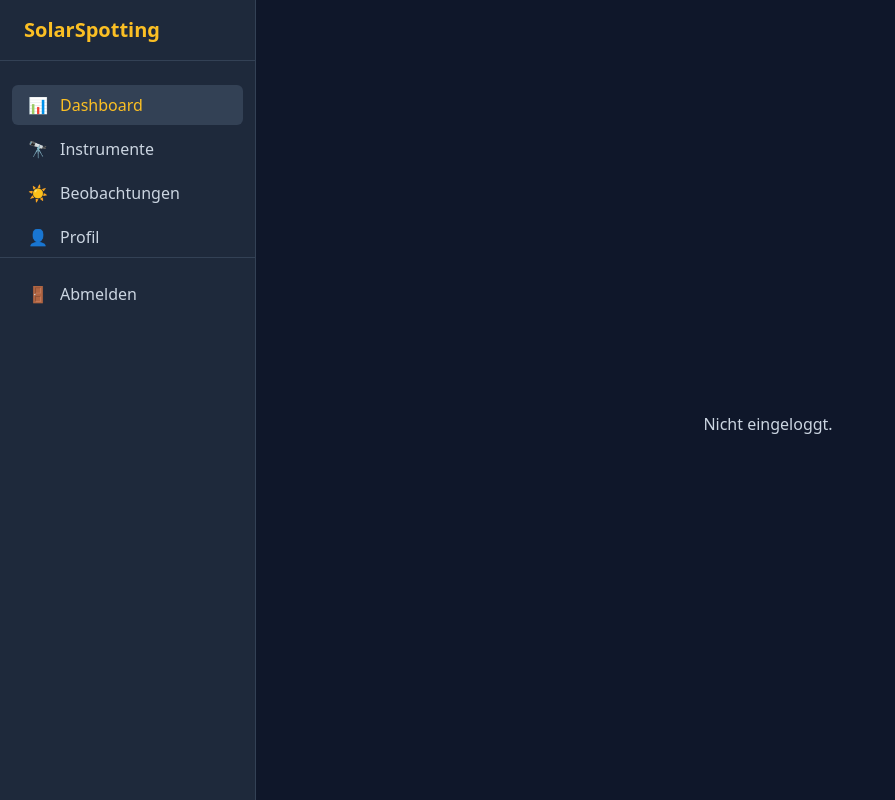
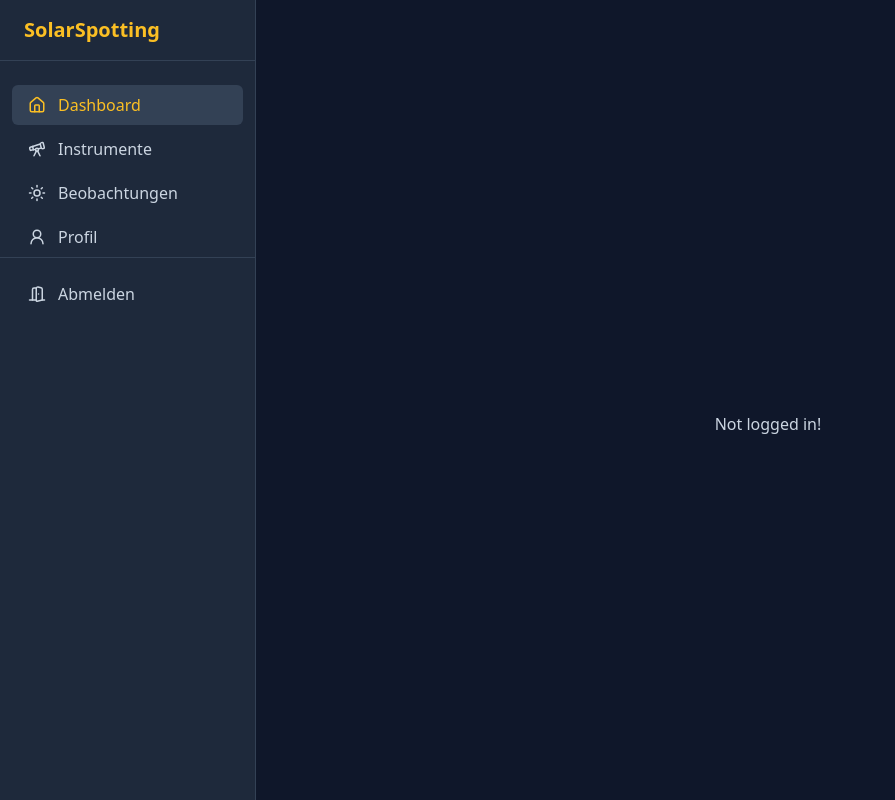
Before and after one commit to Shinidani-Dev/solarspotting-app, a Next.js app in the folder frontend/: page /dashboard in a window 1280 px wide. Shown: the whole page, without its empty margins (0-895 px from the left). Built offline with nearby package versions, Linux system fonts and the light colour scheme; no server answers.

Commit message:
S-32: extract all possible components and keep them in components folder

```diff
--- a/frontend/package.json
+++ b/frontend/package.json
@@ -14,7 +14,8 @@
     "next": "13.5.4",
     "axios": "^1.4.0",
     "react-icons": "^4.8.0",
-    "nookies": "2.5.2"
+    "nookies": "2.5.2",
+    "lucide-react": "0.503.0"
   },
   "devDependencies": {
     "autoprefixer": "^10.4.14",
--- a/frontend/src/app/(authenticated)/dashboard/page.js
+++ b/frontend/src/app/(authenticated)/dashboard/page.js
@@ -1,8 +1,11 @@
 'use client';
 
+import LinkButton from '@/components/ui/buttons/LinkButton';
 import { useAuth } from '@/hooks/useAuth';
-import Link from 'next/link';
 import { useState, useEffect } from 'react';
+import { Sun, Telescope } from 'lucide-react';
+import CardWrapper from '@/components/ui/cards/CardWrapper';
+import Card from '@/components/ui/cards/Card';
 
 export default function DashboardPage() {
   const { user, loading } = useAuth();
@@ -20,7 +23,7 @@ export default function DashboardPage() {
   if (loading) {
     return (
       <div className="min-h-screen flex items-center justify-center bg-slate-900">
-        <p className="text-slate-300">Lädt...</p>
+        <p className="text-slate-300">Loading...</p>
       </div>
     );
   }
@@ -28,7 +31,7 @@ export default function DashboardPage() {
   if (!user) {
     return (
       <div className="min-h-screen flex items-center justify-center bg-slate-900">
-        <p className="text-slate-300">Nicht eingeloggt.</p>
+        <p className="text-slate-300">Not logged in!</p>
       </div>
     );
   }
@@ -38,33 +41,29 @@ export default function DashboardPage() {
       <h1 className="text-2xl font-bold mb-6">Dashboard</h1>
 
       <div className="bg-slate-800 border border-slate-700 rounded-lg p-6 mb-6">
-        <h2 className="text-lg font-semibold mb-2">Willkommen zurück!</h2>
+        <h2 className="text-lg font-semibold mb-2">Welcome back!</h2>
         <div>
-          <p>Hallo {user.firstname} {user.lastname},</p>
-          <p className="mt-2">Deine Rolle: <span className="text-amber-400">{user.role}</span></p>
+          <p>Hello {user.firstname} {user.lastname},</p>
+          <p className="mt-2">Your role: <span className="text-amber-400">{user.role}</span></p>
           {user.is_labeler && (
-            <p className="mt-1">Du hast zusätzliche Rechte als Labeler.</p>
+            <p className="mt-1">You have additional access rights as <span className="text-amber-400">Labeler</span>.</p>
           )}
         </div>
       </div>
 
-      <div className="grid grid-cols-1 md:grid-cols-2 gap-6">
-        <div className="bg-slate-800 border border-slate-700 rounded-lg p-6">
-          <h2 className="text-lg font-semibold mb-4">Deine Instrumente</h2>
-          <p className="text-slate-400">Verwalte deine Beobachtungsinstrumente</p>
-          <Link href="/instruments" className="inline-block px-4 py-2 mt-4 bg-amber-500 text-slate-900 hover:bg-amber-400 rounded-md font-medium">
-            Zu den Instrumenten
-          </Link>
-        </div>
+      <CardWrapper>
+        <Card>
+          <h2 className="text-lg font-semibold mb-4">Your Instruments</h2>
+          <p className="text-slate-400">Manage your Observationinstruments</p>
+          <LinkButton text="To the Instruments" link="/instruments" Icon={Telescope}/>
+        </Card>
 
-        <div className="bg-slate-800 border border-slate-700 rounded-lg p-6">
-          <h2 className="text-lg font-semibold mb-4">Deine Beobachtungen</h2>
-          <p className="text-slate-400">Erfasse und verwalte Sonnenbeobachtungen</p>
-          <Link href="/observations" className="inline-block px-4 py-2 mt-4 bg-amber-500 text-slate-900 hover:bg-amber-400 rounded-md font-medium">
-            Zu den Beobachtungen
-          </Link>
-        </div>
-      </div>
+        <Card>
+          <h2 className="text-lg font-semibold mb-4">Your Observations</h2>
+          <p className="text-slate-400">Create and manage your observations</p>
+          <LinkButton text="To the Observations" link="/observations" Icon={Sun}/>
+        </Card>
+      </CardWrapper>
     </div>
   );
 }
--- a/frontend/src/app/(authenticated)/layout.js
+++ b/frontend/src/app/(authenticated)/layout.js
@@ -1,10 +1,10 @@
 'use client';
 
-import Link from 'next/link';
 import { usePathname } from 'next/navigation';
 import { useAuth } from '@/hooks/useAuth';
 import { useState, useEffect } from 'react';
 import SidepanelNavItem from '@/components/ui/SidepanelNavItem';
+import { House, Sun, Telescope, UserRound, DoorOpen } from 'lucide-react';
 
 export default function AuthenticatedLayout({ children }) {
   const { user, logout } = useAuth();
@@ -22,10 +22,10 @@ export default function AuthenticatedLayout({ children }) {
 
   // Navigation-Items
   const navigation = [
-    { name: 'Dashboard', href: '/dashboard', icon: '📊' },
-    { name: 'Instrumente', href: '/instruments', icon: '🔭' },
-    { name: 'Beobachtungen', href: '/observations', icon: '☀️' },
-    { name: 'Profil', href: '/profile', icon: '👤' },
+    { name: 'Dashboard', href: '/dashboard', Icon: House },
+    { name: 'Instrumente', href: '/instruments', Icon: Telescope },
+    { name: 'Beobachtungen', href: '/observations', Icon: Sun },
+    { name: 'Profil', href: '/profile', Icon: UserRound },
   ];
 
   return (
@@ -45,7 +45,7 @@ export default function AuthenticatedLayout({ children }) {
           <ul className="space-y-1">
             {navigation.map((item) => {
               const isActive = pathname === item.href;
-              return (SidepanelNavItem({itemName: item.name, link: item.href, icon: item.icon, isActive}));
+              return (SidepanelNavItem({itemName: item.name, link: item.href, Icon: item.Icon, isActive}));
             })}
           </ul>
         </nav>
@@ -55,7 +55,7 @@ export default function AuthenticatedLayout({ children }) {
             onClick={logout}
             className="flex w-full items-center px-4 py-2 text-slate-300 hover:bg-slate-700 hover:text-amber-300 rounded-md"
           >
-            <span className="mr-3">🚪</span>
+            <DoorOpen className="mr-3" size={18}/>
             Abmelden
           </button>
         </div>
--- a/frontend/src/app/playground/buttons/page.js
+++ b/frontend/src/app/playground/buttons/page.js
@@ -1,6 +1,6 @@
 'use client';
 
-import Button from '@/components/ui/Button';
+import Button from '@/components/ui/buttons/Button';
 
 export default function ButtonsPage() {
   return (
--- a/frontend/src/components/ui/SidepanelNavItem.js
+++ b/frontend/src/components/ui/SidepanelNavItem.js
@@ -1,14 +1,14 @@
 import Link from "next/link";
 
-export default function SidepanelNavItem({itemName, link, icon, isActive}) {
+export default function SidepanelNavItem({itemName, link, isActive, Icon}) {
 
     let activeClass = isActive ? "bg-slate-700 text-amber-400" : "text-slate-300 hover:bg-slate-700 hover:text-amber-300";
 
     return (
         <li key={itemName}>
             <Link href={link} className={`flex items-center px-4 py-2 rounded-md ${activeClass}`}>
-            <span className="mr-3">{icon}</span>
-            {itemName}
+            {Icon && <Icon className="mr-3" size={18}/>}
+            <span>{itemName}</span>
             </Link>
         </li>
     );
--- /dev/null
+++ b/frontend/src/components/ui/buttons/LinkButton.js
@@ -0,0 +1,10 @@
+import Link from "next/link";
+
+export default function LinkButton({text, link, Icon}) {
+    return (
+        <Link href={link} className="inline-flex items-center px-4 py-2 mt-4 bg-amber-500 text-slate-900 hover:bg-amber-400 rounded-md font-medium">
+            {Icon && <Icon className="mr-3" size={18}/>}
+            <span>{text}</span>
+        </Link>
+    );
+}
--- /dev/null
+++ b/frontend/src/components/ui/cards/Card.js
@@ -0,0 +1,8 @@
+export default function Card({children}) {
+    return (
+        <div className="bg-slate-800 border border-slate-700 rounded-lg p-6">
+            {children}
+        </div>
+    );
+
+}
--- /dev/null
+++ b/frontend/src/components/ui/cards/CardWrapper.js
@@ -0,0 +1,8 @@
+
+export default function CardWrapper({children}) {
+    return (
+        <div className="grid grid-cols-1 md:grid-cols-2 gap-6">
+            {children}
+        </div>
+    );
+}
```
Also changed, not shown: frontend/src/components/ui/buttons/Button.js (renamed from frontend/src/components/ui/Button.js), 1 other file (tests, documents, lock files or other folders).
